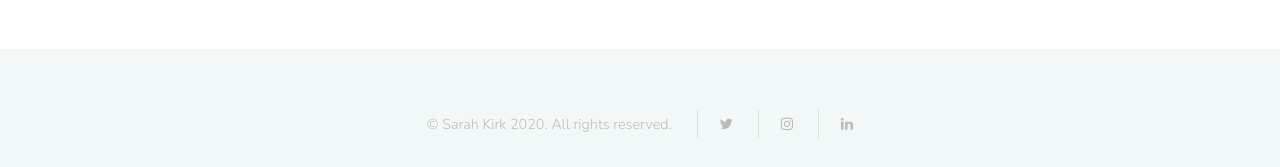
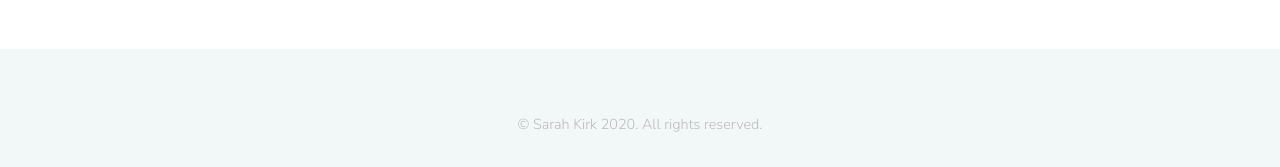
Before and after one commit to Kharsikar/kharsikar.github.io, a Jekyll site: the page built from blog.html, in a window 1280 px wide and 1138 px high. Shown: the part 968-1135 px from the top of the window. Built offline with Jekyll 4.4.1, drawn with Linux system fonts in a browser that asks for light colours; nearby versions of some CDN libraries.

Commit message:
Update footer.html
Removed sensitive data

```diff
--- a/_includes/footer.html
+++ b/_includes/footer.html
@@ -4,9 +4,6 @@
     <div class="container">
         <ul class="copyright">
             <li>&copy; Sarah Kirk 2020. All rights reserved.</li>
-            <li><a href="https://twitter.com/kharsikar" class="icon fa-twitter"><span class="label">Twitter</span></a></li>
-            <li><a href="https://www.instagram.com/kharsikar" class="icon fa-instagram"><span class="label">Instagram</span></a></li>
-            <li><a href="http://linkedin.com/in/sarah-kirk-92203023" class="icon fa-linkedin"><span class="label">LinkedIn</span></a></li>
         </ul>
     </div>
 </footer>
```
